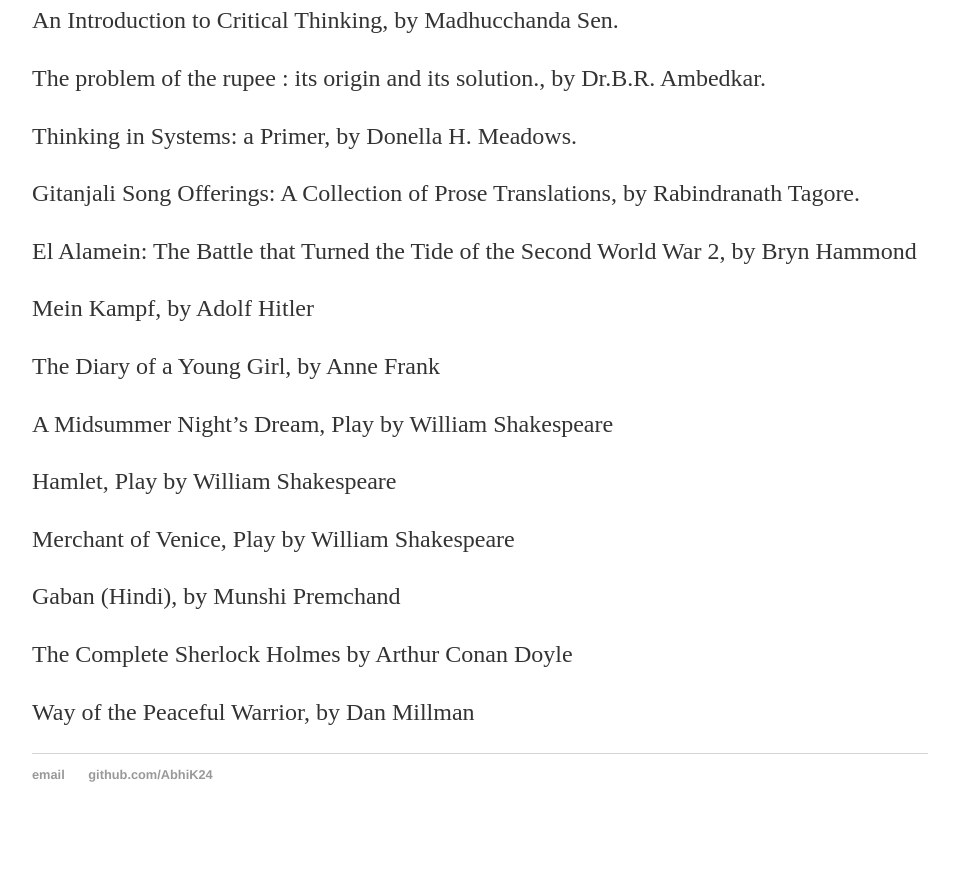
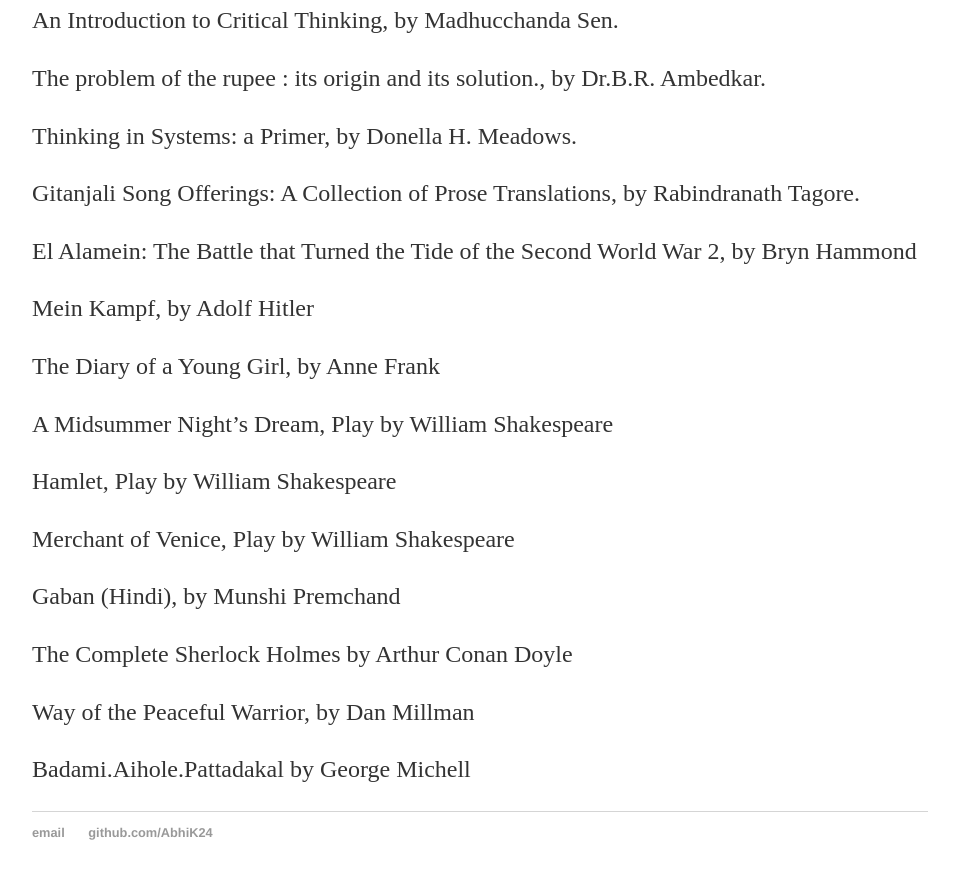
Before and after one commit to AbhiK24/abhik24.github.io, a Jekyll site: the page built from _posts/2017-08-20-Books-I-have-read-till-date.md, in a window 1280 px wide and 900 px high, scrolled down 1234 px. Shown: the top 879 px of the window, without its empty margins (160-1119 px from the left). Built offline with Jekyll 4.4.1, drawn with Linux system fonts in a browser that asks for light colours; before the commit the page ends 2076 px from its top, so only the background shows below that.

Commit message:
Added Badami.Aihole.Pattadakal by George Michell

```diff
--- a/_posts/2017-08-20-Books-I-have-read-till-date.md
+++ b/_posts/2017-08-20-Books-I-have-read-till-date.md
@@ -57,3 +57,6 @@ Gaban (Hindi), by Munshi Premchand
 The Complete Sherlock Holmes by Arthur Conan Doyle
 
 Way of the Peaceful Warrior, by Dan Millman
+
+
+Badami.Aihole.Pattadakal by George Michell
```
